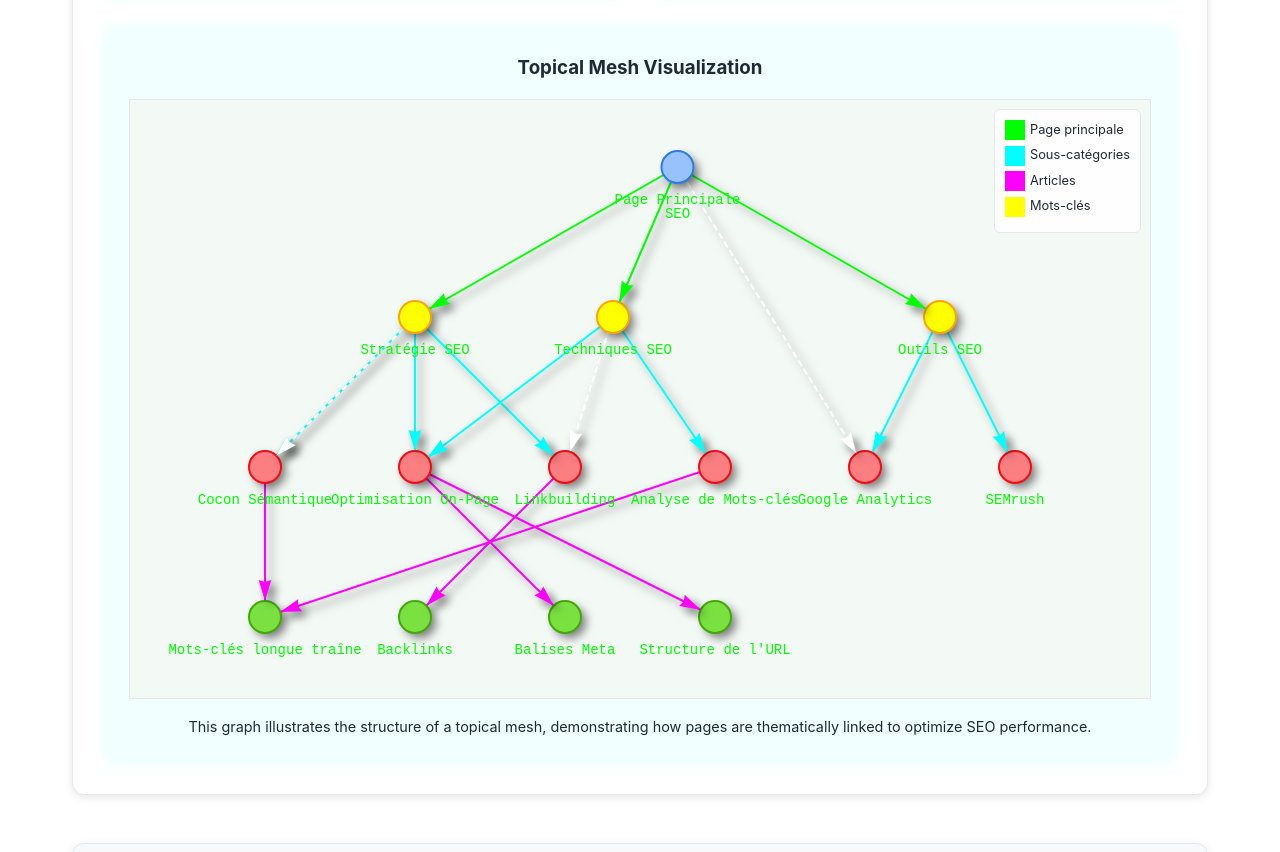
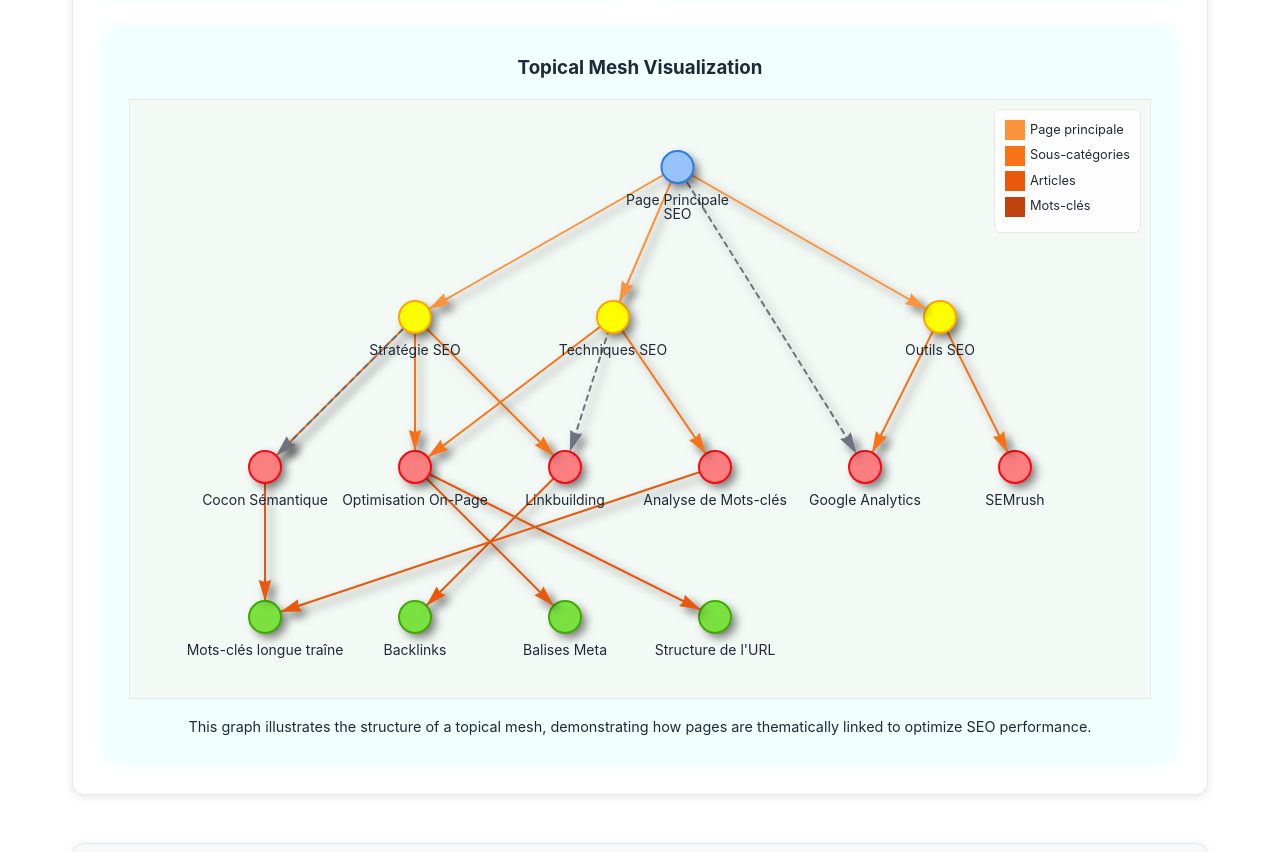
Before and after one commit to friteuseb/friteuseb.github.io, a plain HTML site: page index.html in a window 1280 px wide. Shown: the part 9788-10640 px from the top of the page. Drawn offline with nearby package versions, Linux system fonts and the light colour scheme; a web font is replaced by a local one.

Commit message:
nettoyage ancien style matrix

```diff
--- a/index.html
+++ b/index.html
@@ -594,10 +594,10 @@
                 <div class="graph-container">
                     <div id="seoGraph"></div>
                     <div class="legend">
-                        <div class="legend-item"><span class="legend-color" style="background-color: #00FF00;"></span>Page principale</div>
-                        <div class="legend-item"><span class="legend-color" style="background-color: #00FFFF;"></span>Sous-catégories</div>
-                        <div class="legend-item"><span class="legend-color" style="background-color: #FF00FF;"></span>Articles</div>
-                        <div class="legend-item"><span class="legend-color" style="background-color: #FFFF00;"></span>Mots-clés</div>
+                        <div class="legend-item"><span class="legend-color" style="background-color: #fb923c;"></span>Page principale</div>
+                        <div class="legend-item"><span class="legend-color" style="background-color: #f97316;"></span>Sous-catégories</div>
+                        <div class="legend-item"><span class="legend-color" style="background-color: #ea580c;"></span>Articles</div>
+                        <div class="legend-item"><span class="legend-color" style="background-color: #c2410c;"></span>Mots-clés</div>
                     </div>
                 </div>
                 <p>This graph illustrates the structure of a topical mesh, demonstrating how pages are thematically linked to optimize SEO performance.</p>
@@ -627,24 +627,24 @@
 
                         // Création des liens
                         var edges = new vis.DataSet([
-                            {from: 1, to: 2, arrows: 'to', color: {color: '#00FF00'}},
-                            {from: 1, to: 3, arrows: 'to', color: {color: '#00FF00'}},
-                            {from: 1, to: 4, arrows: 'to', color: {color: '#00FF00'}},
-                            {from: 2, to: 5, arrows: 'to', color: {color: '#00FFFF'}},
-                            {from: 2, to: 6, arrows: 'to', color: {color: '#00FFFF'}},
-                            {from: 2, to: 7, arrows: 'to', color: {color: '#00FFFF'}},
-                            {from: 3, to: 6, arrows: 'to', color: {color: '#00FFFF'}},
-                            {from: 3, to: 8, arrows: 'to', color: {color: '#00FFFF'}},
-                            {from: 4, to: 9, arrows: 'to', color: {color: '#00FFFF'}},
-                            {from: 4, to: 10, arrows: 'to', color: {color: '#00FFFF'}},
-                            {from: 5, to: 11, arrows: 'to', color: {color: '#FF00FF'}},
-                            {from: 7, to: 12, arrows: 'to', color: {color: '#FF00FF'}},
-                            {from: 6, to: 13, arrows: 'to', color: {color: '#FF00FF'}},
-                            {from: 6, to: 14, arrows: 'to', color: {color: '#FF00FF'}},
-                            {from: 8, to: 11, arrows: 'to', color: {color: '#FF00FF'}},
-                            {from: 5, to: 2, arrows: 'from', dashes: true, color: {color: '#FFFFFF'}},
-                            {from: 7, to: 3, arrows: 'from', dashes: true, color: {color: '#FFFFFF'}},
-                            {from: 9, to: 1, arrows: 'from', dashes: true, color: {color: '#FFFFFF'}}
+                            {from: 1, to: 2, arrows: 'to', color: {color: '#fb923c'}},
+                            {from: 1, to: 3, arrows: 'to', color: {color: '#fb923c'}},
+                            {from: 1, to: 4, arrows: 'to', color: {color: '#fb923c'}},
+                            {from: 2, to: 5, arrows: 'to', color: {color: '#f97316'}},
+                            {from: 2, to: 6, arrows: 'to', color: {color: '#f97316'}},
+                            {from: 2, to: 7, arrows: 'to', color: {color: '#f97316'}},
+                            {from: 3, to: 6, arrows: 'to', color: {color: '#f97316'}},
+                            {from: 3, to: 8, arrows: 'to', color: {color: '#f97316'}},
+                            {from: 4, to: 9, arrows: 'to', color: {color: '#f97316'}},
+                            {from: 4, to: 10, arrows: 'to', color: {color: '#f97316'}},
+                            {from: 5, to: 11, arrows: 'to', color: {color: '#ea580c'}},
+                            {from: 7, to: 12, arrows: 'to', color: {color: '#ea580c'}},
+                            {from: 6, to: 13, arrows: 'to', color: {color: '#ea580c'}},
+                            {from: 6, to: 14, arrows: 'to', color: {color: '#ea580c'}},
+                            {from: 8, to: 11, arrows: 'to', color: {color: '#ea580c'}},
+                            {from: 5, to: 2, arrows: 'from', dashes: true, color: {color: '#6b7280'}},
+                            {from: 7, to: 3, arrows: 'from', dashes: true, color: {color: '#6b7280'}},
+                            {from: 9, to: 1, arrows: 'from', dashes: true, color: {color: '#6b7280'}}
                         ]);
 
                         // Configuration du graphe
@@ -653,8 +653,8 @@
                                 shape: 'dot',
                                 size: 16,
                                 font: {
-                                    color: '#00FF00',
-                                    face: 'Courier New'
+                                    color: '#1f2937',
+                                    face: '-apple-system, BlinkMacSystemFont, \'Segoe UI\', Roboto, sans-serif'
                                 },
                                 borderWidth: 2,
                                 shadow: true
@@ -664,10 +664,10 @@
                                 shadow: true
                             },
                             groups: {
-                                1: {color: {background: '#00FF00', border: '#00FF00'}},
-                                2: {color: {background: '#00FFFF', border: '#00FFFF'}},
-                                3: {color: {background: '#FF00FF', border: '#FF00FF'}},
-                                4: {color: {background: '#FFFF00', border: '#FFFF00'}}
+                                1: {color: {background: '#fb923c', border: '#fb923c'}},
+                                2: {color: {background: '#f97316', border: '#f97316'}},
+                                3: {color: {background: '#ea580c', border: '#ea580c'}},
+                                4: {color: {background: '#c2410c', border: '#c2410c'}}
                             },
                             layout: {
                                 hierarchical: {
```
